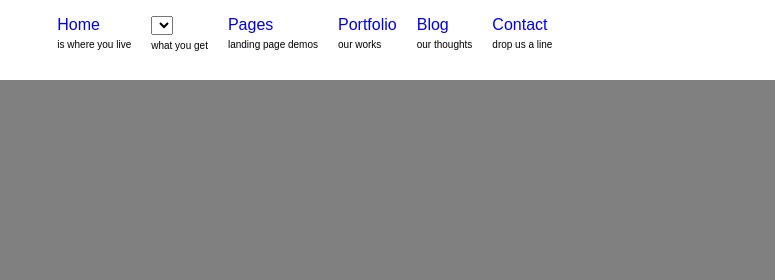
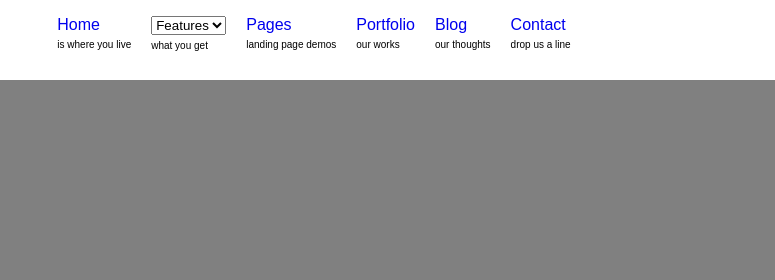
Before and after one commit to obb12/page, a plain HTML site: page index.html in a window 1280 px wide. Shown: the top 280 px of the page, 505-1280 px from the left. Drawn offline with nearby package versions, Linux system fonts and the light colour scheme.

Commit message:
Update index.html

```diff
--- a/index.html
+++ b/index.html
@@ -6,6 +6,6 @@
 <script type="text/javascript" src="script.js"></script></head>
 <body>
         <nav><img src="http://demo.onedesigns.com/enlightenment/wp-content/uploads/2014/07/enlightenment-logo-48x48.png">
-<p>Enlightenment</p><ul><li><a href="/">Home</a><br><span> is where you live</span></li><li><select><option value="Features"></option></select><br><span> what you get</span></li><li><a href="#pages">Pages</a><br><span> landing page demos</span></li><li><a href="#portfolio">Portfolio</a><br><span>  our works</span></li><li><a href="#blog">Blog</a><br><span>  our thoughts</span></li><li><a href="#contact">Contact</a><br><span>  drop us a line</span></li></ul></nav><div id="content" class="carousel"><div id="carousel1"><img src="http://demo.onedesigns.com/enlightenment/wp-content/uploads/2015/04/coffee-shop-393954_19201.jpg"></div>
+<p>Enlightenment</p><ul><li><a href="/">Home</a><br><span> is where you live</span></li><li><select><option value="">Features</option></select><br><span> what you get</span></li><li><a href="#pages">Pages</a><br><span> landing page demos</span></li><li><a href="#portfolio">Portfolio</a><br><span>  our works</span></li><li><a href="#blog">Blog</a><br><span>  our thoughts</span></li><li><a href="#contact">Contact</a><br><span>  drop us a line</span></li></ul></nav><div id="content" class="carousel"><div id="carousel1"><img src="http://demo.onedesigns.com/enlightenment/wp-content/uploads/2015/04/coffee-shop-393954_19201.jpg"></div>
 <div id="carousel2"><img src="http://demo.onedesigns.com/enlightenment/wp-content/uploads/2014/11/picjumbo.com_IMG_5540.jpg"></div>
 <div id="carousel3"><img src="http://demo.onedesigns.com/enlightenment/wp-content/uploads/2014/11/14359283083_bb975f8f9b_k.jpg"></div></div></body></html>
```
